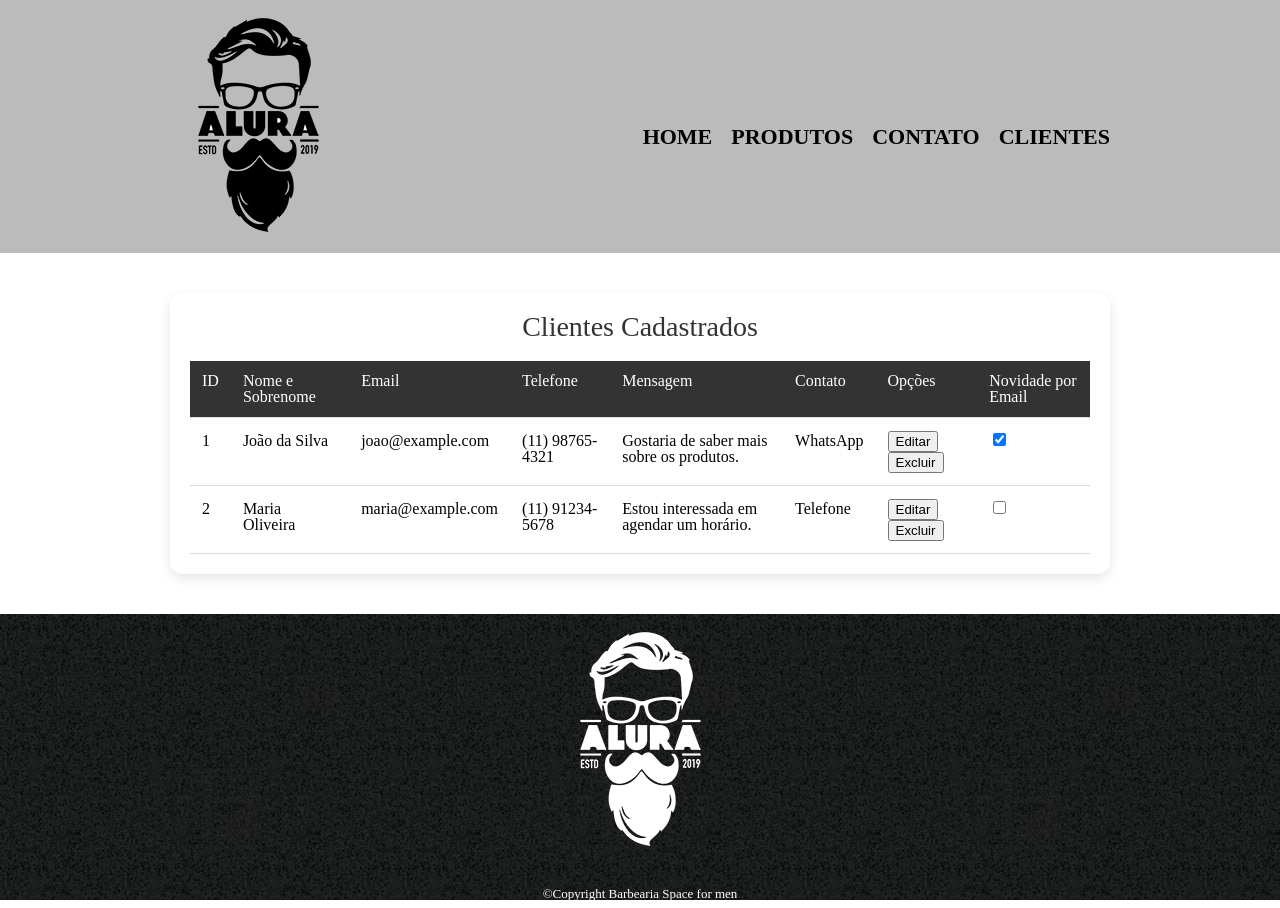
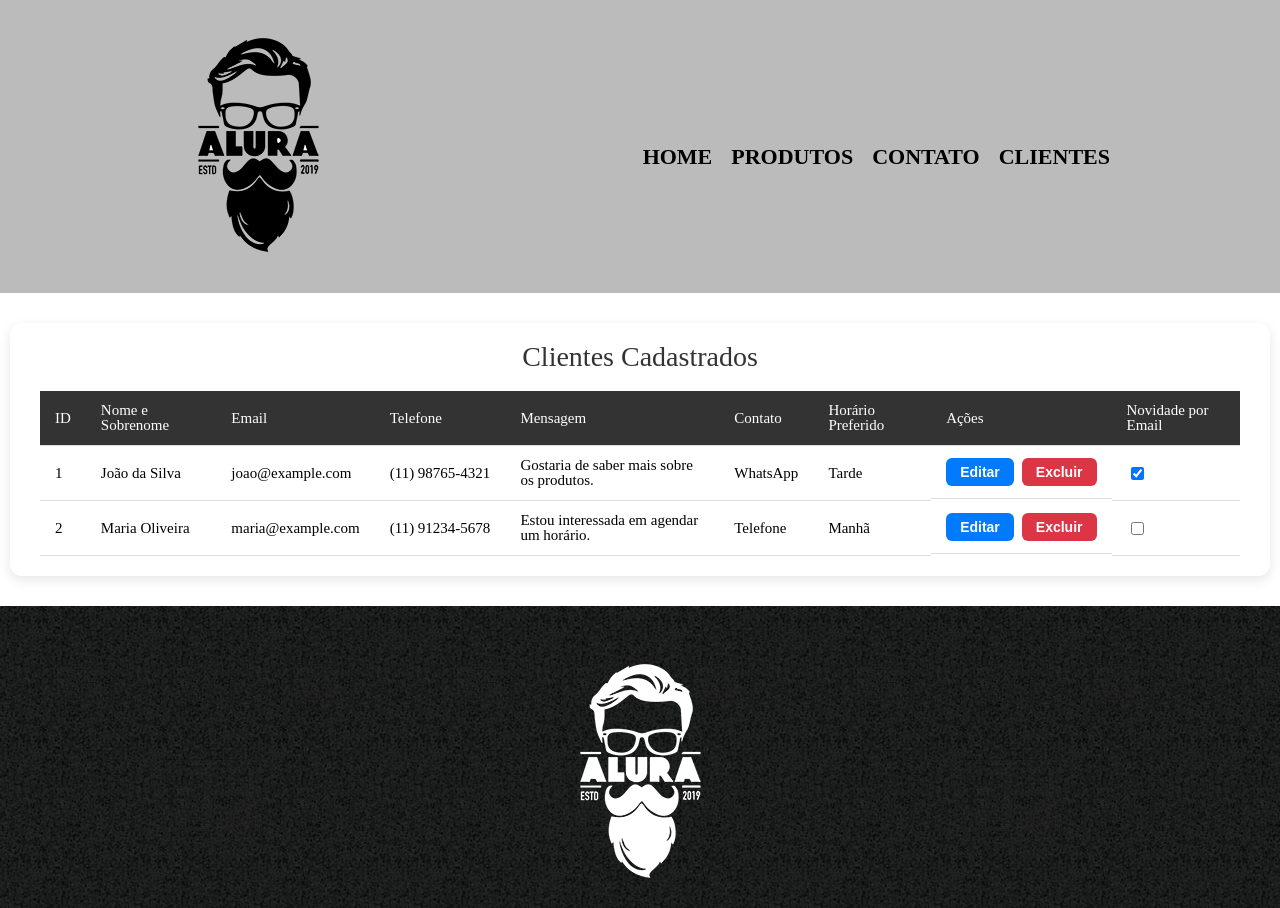
Before and after one commit to WilliamFdeAssis/projetocompletoBarbeariaSpaceforMen, a website: page public/clientes.html in a window 1280 px wide. Shown: the top 908 px of the page. Drawn offline with Linux system fonts and the light colour scheme; no server answers.

Commit message:
html e css da final da pagina clientes

```diff
--- a/public/clientes.css
+++ b/public/clientes.css
@@ -36,17 +36,20 @@ nav a:hover{
     text-decoration: underline;
 }
 
+
+
+
 /* Área principal */
 main {
-  max-width: 900px;
-  margin: 40px auto;
-  padding: 20px;
+  max-width: 1200px;
+  margin: 30px auto;
+  padding: 20px 30px;
   background: #fff;
   border-radius: 12px;
   box-shadow: 0 4px 12px rgba(0,0,0,0.1);
 }
 
-/* Títulos */
+/* Título */
 main h2 {
   text-align: center;
   font-size: 28px;
@@ -54,11 +57,16 @@ main h2 {
   color: #333;
 }
 
-/* Tabela de clientes */
+/* Container para rolagem em telas pequenas */
+.tabela-container {
+  overflow-x: auto;
+}
+
+/* Tabela */
 table {
   width: 100%;
   border-collapse: collapse;
-  margin-bottom: 20px;
+  min-width: 900px;
 }
 
 table thead {
@@ -67,30 +75,53 @@ table thead {
 }
 
 table th, table td {
-  padding: 12px;
+  padding: 12px 15px;
   text-align: left;
   border-bottom: 1px solid #ddd;
+  font-size: 15px;
+  vertical-align: middle;
 }
 
 table tr:hover {
   background: #f9f9f9;
 }
 
-/* Links de ação (editar/deletar) */
-td a {
-  text-decoration: none;
-  font-size: 14px;
-  margin: 0 5px;
+/* Evitar quebra de linha em certos campos */
+.nowrap {
+  white-space: nowrap;
 }
 
-td a:hover {
-  text-decoration: underline;
+/* Coluna de ações */
+.acoes {
+  display: flex;
+  gap: 8px;
 }
 
-td a:first-child { color: #007bff; } /* editar */
-td a:last-child { color: #dc3545; } /* deletar */
+/* Botões */
+.btn {
+  padding: 6px 14px;
+  border-radius: 6px;
+  font-size: 14px;
+  font-weight: bold;
+  border: none;
+  cursor: pointer;
+  transition: 0.3s;
+}
 
+.btn.editar {
+  background-color: #007bff;
+  color: white;
+}
 
+.btn.deletar {
+  background-color: #dc3545;
+  color: white;
+}
+
+.btn:hover {
+  opacity: 0.9;
+  transform: scale(1.05);
+}
 
 
 footer{
@@ -105,3 +136,40 @@ footer{
     font-size: 13px;
     margin: 20px 0 0;
 }
+
+
+
+/* Responsividade */
+@media (max-width: 768px) {
+  table thead {
+    display: none;
+  }
+
+  table, table tbody, table tr, table td {
+    display: block;
+    width: 100%;
+  }
+
+  table tr {
+    margin-bottom: 15px;
+    border: 1px solid #ddd;
+    border-radius: 8px;
+    padding: 10px;
+  }
+
+  table td {
+    text-align: right;
+    padding-left: 50%;
+    position: relative;
+  }
+
+  table td::before {
+    content: attr(data-label);
+    position: absolute;
+    left: 10px;
+    width: 45%;
+    padding-right: 10px;
+    font-weight: bold;
+    text-align: left;
+  }
+}
--- a/public/clientes.html
+++ b/public/clientes.html
@@ -8,8 +8,8 @@
     <meta name="description" content="Página de clientes cadastrados da Barbearia Space for Men">
     <link href="https://fonts.googleapis.com/css2?family=Montserrat:ital@1&display=swap" rel="stylesheet">
     <link rel="icon" type="image/x-icon" href="img/favicon.ico">
+    <link rel="stylesheet" href="reset.css">
     <link rel="stylesheet" href="clientes.css">
-    <link rel="stylesheet" href="reset.css">
 </head>
 <body>
 
@@ -31,13 +31,12 @@
         </div>
     </header>
 
-    <!-- conteudo principal -->
-
+   <!-- conteúdo principal -->
 <main>
-
     <h2>Clientes Cadastrados</h2>
 
-        <table border="1" cellpadding="10" cellspacing="0">
+     <div class="tabela-container">
+        <table>
             <thead>
                 <tr>
                     <th>ID</th>
@@ -46,52 +45,45 @@
                     <th>Telefone</th>
                     <th>Mensagem</th>
                     <th>Contato</th>
-                    <th>Opções</th>
+                    <th>Horário Preferido</th>
+                    <th>Ações</th>
                     <th>Novidade por Email</th>
-
                 </tr>
             </thead>
             <tbody id="tabela-clientes">
-
-                <!-- Os dados dos clientes serão inseridos aqui via JavaScript -->
-
-
+                <!-- Exemplo de dados fixos -->
                 <tr>
                     <td>1</td>
                     <td>João da Silva</td>
                     <td>joao@example.com</td>
-                   <td>(11) 98765-4321</td>
+                    <td class="nowrap">(11) 98765-4321</td>
                     <td>Gostaria de saber mais sobre os produtos.</td>
                     <td>WhatsApp</td>
-                   <td>
-                       <button>Editar</button>
-                       <button>Excluir</button>
+                    <td>Tarde</td>
+                    <td class="acoes">
+                        <button class="btn editar">Editar</button>
+                        <button class="btn deletar">Excluir</button>
                     </td>
-                   <td>
-                       <input type="checkbox" checked>
-                   </td>
+                    <td><input type="checkbox" checked></td>
                 </tr>
                 <tr>
                     <td>2</td>
                     <td>Maria Oliveira</td>
                     <td>maria@example.com</td>
-                   <td>(11) 91234-5678</td>
+                    <td class="nowrap">(11) 91234-5678</td>
                     <td>Estou interessada em agendar um horário.</td>
                     <td>Telefone</td>
-                   <td>
-                       <button>Editar</button>
-                       <button>Excluir</button>
+                    <td>Manhã</td>
+                    <td class="acoes">
+                        <button class="btn editar">Editar</button>
+                        <button class="btn deletar">Excluir</button>
                     </td>
-                   <td>
-                       <input type="checkbox">
-                   </td>
+                    <td><input type="checkbox"></td>
                 </tr>
             </tbody>
         </table>
-
+    </div>
 </main>
-
-
 
    <footer>
         <img src="./img/logo-branco.png" alt="logo-branco">
@@ -99,5 +91,6 @@
 
     </footer>
 
+    <script src="clientes.js"></script>
 </body>
 </html>
```
Lines whose indentation alone changed are shown as unchanged.
